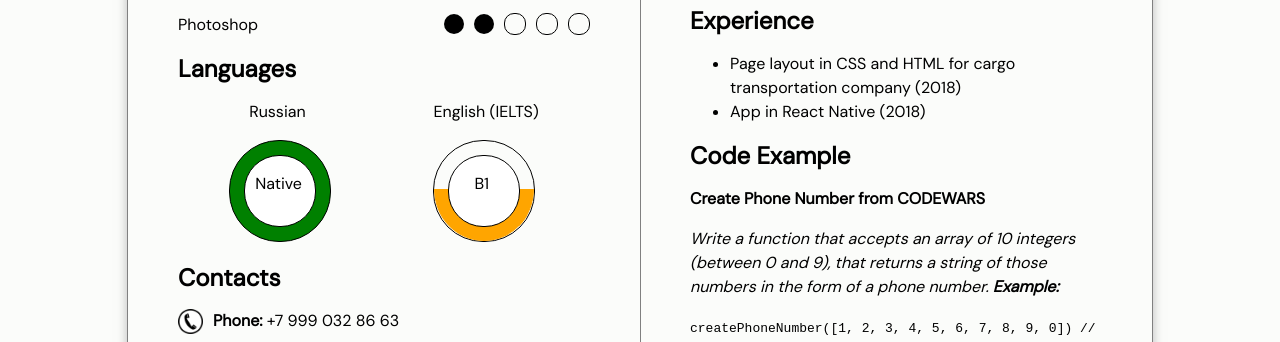
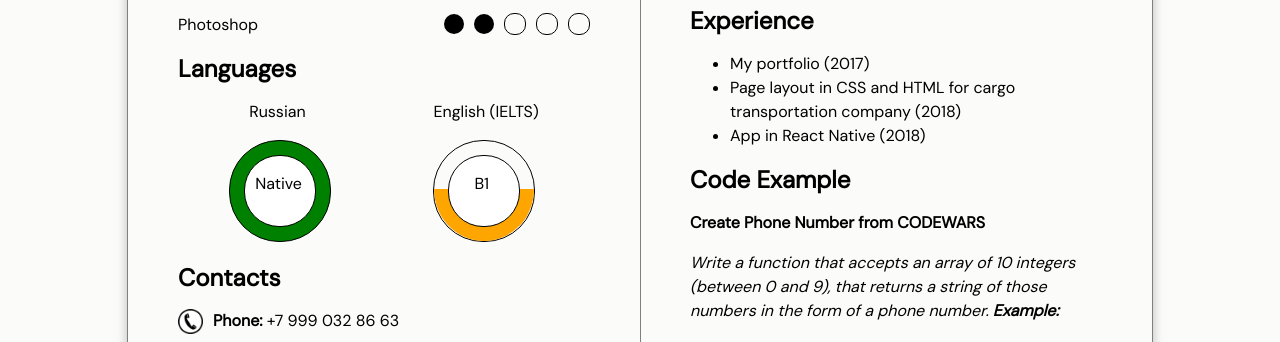
Before and after one commit to sharigar/rsschool-cv, a plain HTML site: page index.html in a window 1280 px wide. Shown: the part 959-1301 px from the top of the page. Drawn offline with Linux system fonts and the light colour scheme.

Commit message:
feat: add link to My portfolio

```diff
--- a/index.html
+++ b/index.html
@@ -155,6 +155,7 @@
             <article class="experience">
                 <h2>Experience</h2>
                 <ul>
+                    <li><a href="https://akulichnv.github.io/Portfolio/">My portfolio (2017)</a></li>
                     <li>Page layout in CSS and HTML for cargo transportation company (2018)</li>
                     <li>App in React Native (2018)</li>
                 </ul>
```
